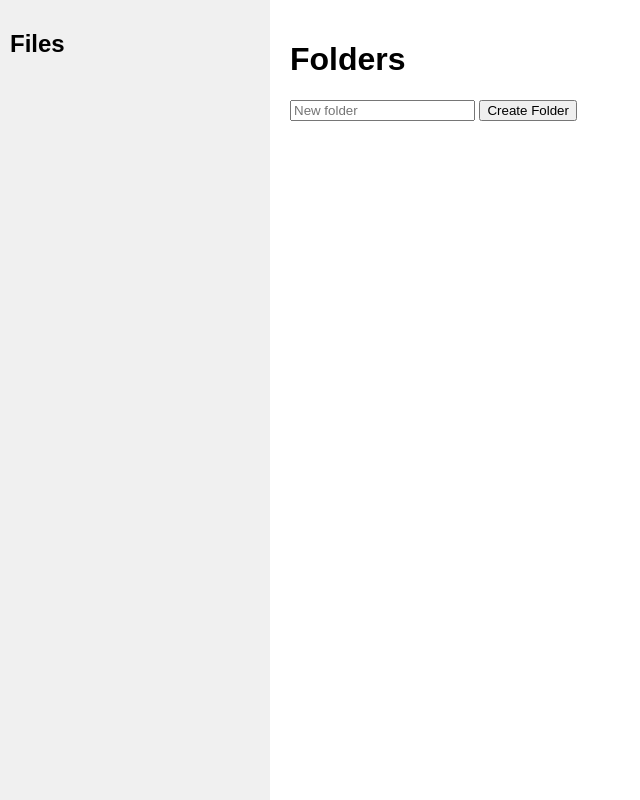
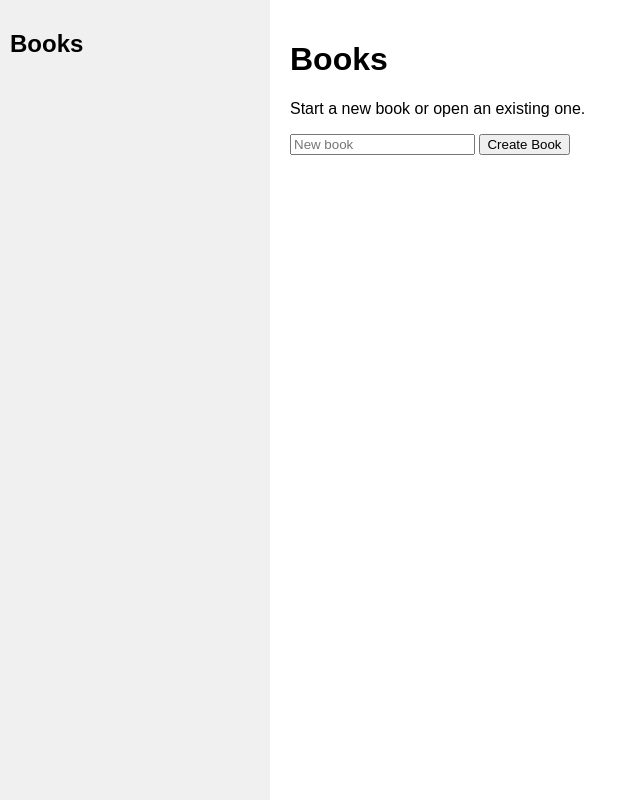
Before and after one commit to calaquin/calwriter, a Flask app: page / in a window 1280 px wide. Shown: the whole page, without its empty margins (0-640 px from the left). Run offline with Flask 3, Linux system fonts and the light colour scheme.

Commit message:
Rename folders to books and auto-save notes

```diff
--- a/app.py
+++ b/app.py
@@ -108,6 +108,19 @@ def create_folder():
     return redirect(url_for('view_folder', folder=name))
 
 
+@app.route('/folder/<folder>/delete', methods=['POST'])
+def delete_folder(folder):
+    folder_name = safe_name(folder)
+    path = os.path.join(DATA_DIR, folder_name)
+    if os.path.isdir(path):
+        import shutil
+        shutil.rmtree(path)
+        flash('Book deleted')
+    else:
+        flash('Book not found')
+    return redirect(url_for('index'))
+
+
 @app.route('/folder/<folder>')
 def view_folder(folder):
     folder_name = safe_name(folder)
@@ -180,7 +193,7 @@ def save_notes(folder, chapter):
     note_path = os.path.join(path, note_filename(chapter_name))
     with open(note_path, 'w') as f:
         f.write(text)
-    return redirect(url_for('view_chapter', folder=folder_name, chapter=chapter_name))
+    return ('', 204)
 
 
 @app.route('/folder/<folder>/<chapter>/save', methods=['POST'])
@@ -212,13 +225,13 @@ def delete_chapter(folder, chapter):
     return redirect(url_for('view_folder', folder=folder_name))
 
 
-@app.route('/folder/<folder>/<chapter>/<note>')
-def download_note(folder, chapter, note):
+@app.route('/folder/<folder>/<chapter>/notes/download')
+def download_note(folder, chapter):
     folder_name = safe_name(folder)
     chapter_name = safe_name(chapter)
-    note_name = safe_name(note)
     path = os.path.join(DATA_DIR, folder_name, chapter_name)
-    return send_from_directory(path, note_name, as_attachment=True)
+    note_name = note_filename(chapter_name)
+    return send_from_directory(path, note_name, as_attachment=True, download_name=note_name)
 
 
 @app.route('/folder/<folder>/<chapter>/chapter.docx')
--- a/static/editor.js
+++ b/static/editor.js
@@ -20,4 +20,20 @@ document.addEventListener('DOMContentLoaded', () => {
         editor.addEventListener('input', updateWordCount);
         updateWordCount();
     }
+    const notes = document.getElementById('notes_editor');
+    if (notes) {
+        let timeout;
+        notes.addEventListener('input', () => {
+            clearTimeout(timeout);
+            timeout = setTimeout(() => {
+                fetch(notes.dataset.saveUrl, {
+                    method: 'POST',
+                    headers: {
+                        'Content-Type': 'application/x-www-form-urlencoded'
+                    },
+                    body: new URLSearchParams({notes: notes.value})
+                });
+            }, 500);
+        });
+    }
 });
--- a/templates/folder.html
+++ b/templates/folder.html
@@ -1,7 +1,7 @@
 {% extends "layout.html" %}
 {% block title %}{{ folder }}{% endblock %}
 {% block content %}
-<h1>Folder: {{ folder }}</h1>
+<h1>Book: {{ folder }}</h1>
 <ul>
   {% for chapter in chapters %}
   <li><a href="/folder/{{ folder }}/{{ chapter }}">{{ chapter }}</a></li>
@@ -11,4 +11,7 @@
   <input type="text" name="name" placeholder="New chapter" />
   <button type="submit">Create Chapter</button>
 </form>
+<form action="/folder/{{ folder }}/delete" method="post" onsubmit="return confirm('Delete this book?');">
+  <button type="submit">Delete Book</button>
+</form>
 {% endblock %}
--- a/templates/index.html
+++ b/templates/index.html
@@ -1,14 +1,15 @@
 {% extends "layout.html" %}
-{% block title %}Folders{% endblock %}
+{% block title %}Books{% endblock %}
 {% block content %}
-<h1>Folders</h1>
+<h1>Books</h1>
+<p>Start a new book or open an existing one.</p>
 <ul>
   {% for folder in folders %}
   <li><a href="/folder/{{ folder }}">{{ folder }}</a></li>
   {% endfor %}
 </ul>
 <form action="/folder/create" method="post">
-  <input type="text" name="name" placeholder="New folder" />
-  <button type="submit">Create Folder</button>
+  <input type="text" name="name" placeholder="New book" />
+  <button type="submit">Create Book</button>
 </form>
 {% endblock %}
--- a/templates/layout.html
+++ b/templates/layout.html
@@ -7,19 +7,13 @@
 </head>
 <body>
 <div id="sidebar">
-  <h2>Files</h2>
+  <h2>Books</h2>
   <ul class="tree">
     {% for f in folders %}
     <li><a href="/folder/{{ f }}">{{ f }}</a>
       <ul>
         {% for c in list_chapters(f) %}
-        <li><a href="/folder/{{ f }}/{{ c }}">{{ c }}</a>
-          <ul>
-            {% for n in list_notes(f, c) %}
-            <li><a href="/folder/{{ f }}/{{ c }}/{{ n }}">{{ n }}</a></li>
-            {% endfor %}
-          </ul>
-        </li>
+        <li><a href="/folder/{{ f }}/{{ c }}">{{ c }}</a></li>
         {% endfor %}
       </ul>
     </li>
```
Also changed, not shown: templates/chapter.html (+2 -5 lines), README.md.
